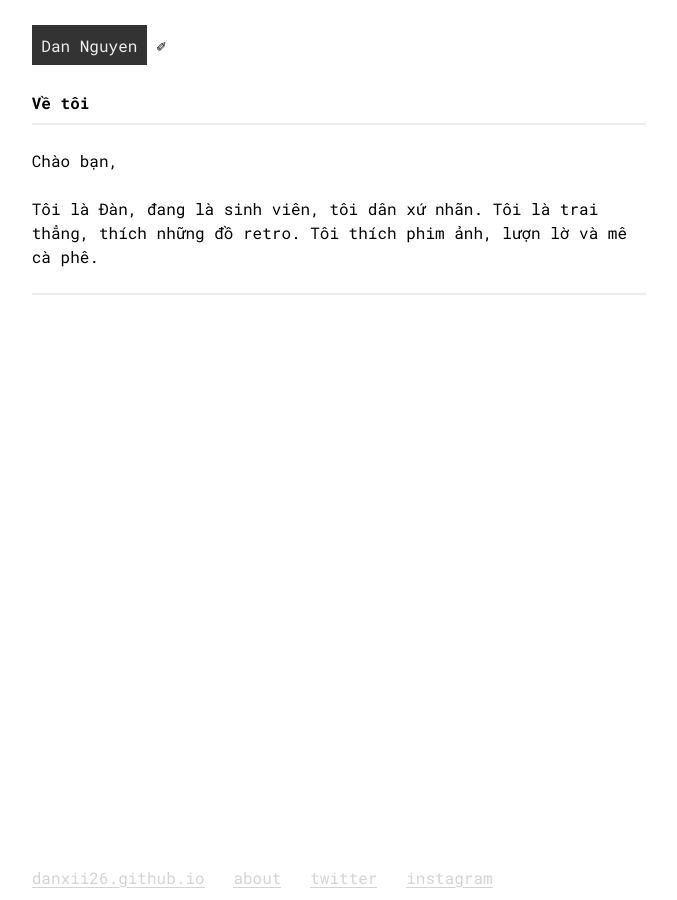
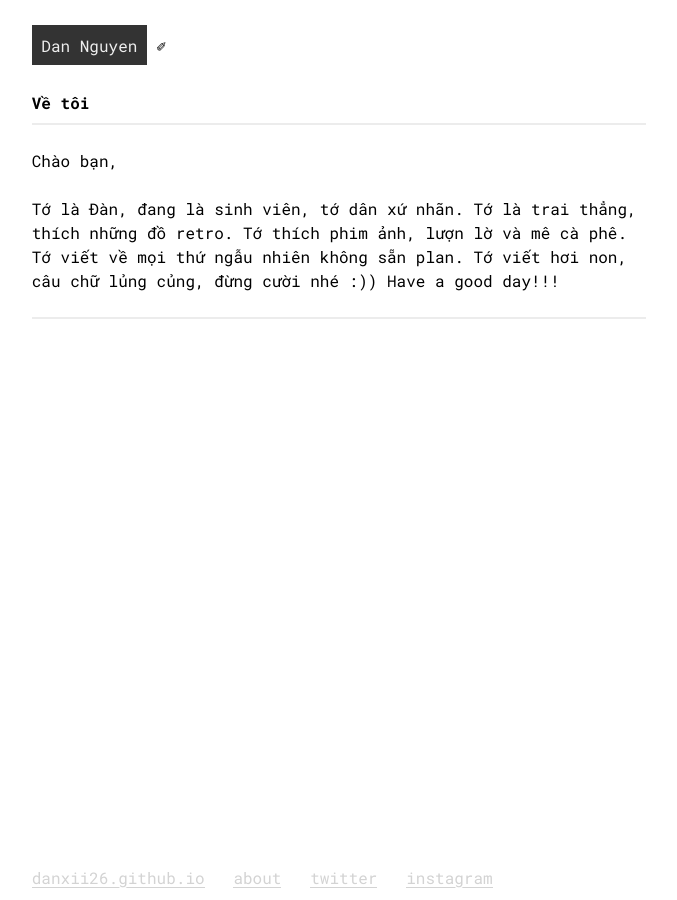
Before and after one commit to eerfsiybbod/eerfsiybbod.github.io, a Jekyll site: the page built from about/index.md, in a window 1280 px wide. Shown: the whole page, without its empty margins (301-978 px from the left). Built offline with Jekyll 4.4.1, drawn with Linux system fonts in a browser that asks for light colours.

Commit message:
Update index.md

```diff
--- a/about/index.md
+++ b/about/index.md
@@ -5,9 +5,13 @@ title: Về tôi
 
 Chào bạn,
 
-Tôi là Đàn, đang là sinh viên, tôi dân xứ nhãn.
-Tôi là trai thẳng, thích những đồ retro.
-Tôi thích phim ảnh, lượn lờ và mê cà phê.
+Tớ là Đàn, đang là sinh viên, tớ dân xứ nhãn.
+Tớ là trai thẳng, thích những đồ retro.
+Tớ thích phim ảnh, lượn lờ và mê cà phê.
+Tớ viết về mọi thứ ngẫu nhiên không sẵn plan.
+Tớ viết hơi non, câu chữ lủng củng, đừng cười nhé :))
+Have a good day!!!
+
 
 
 ------------------
```
